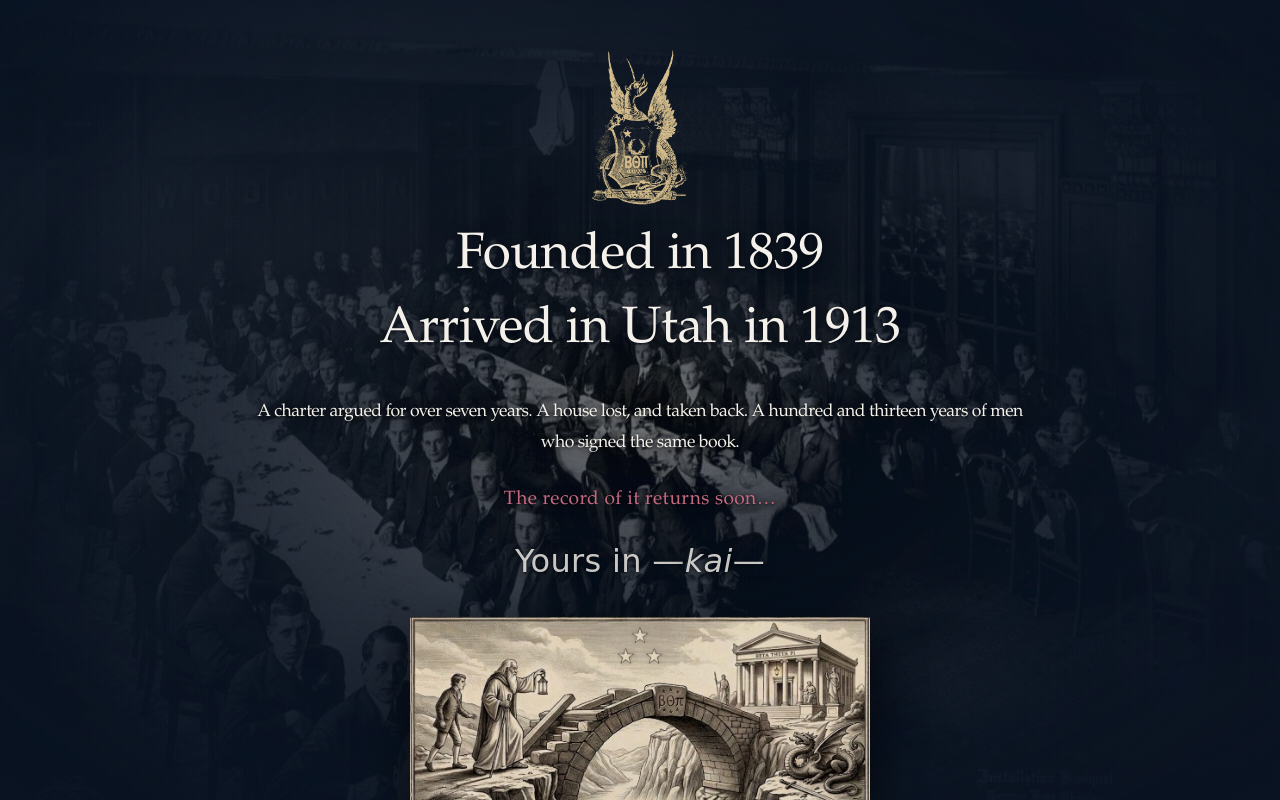
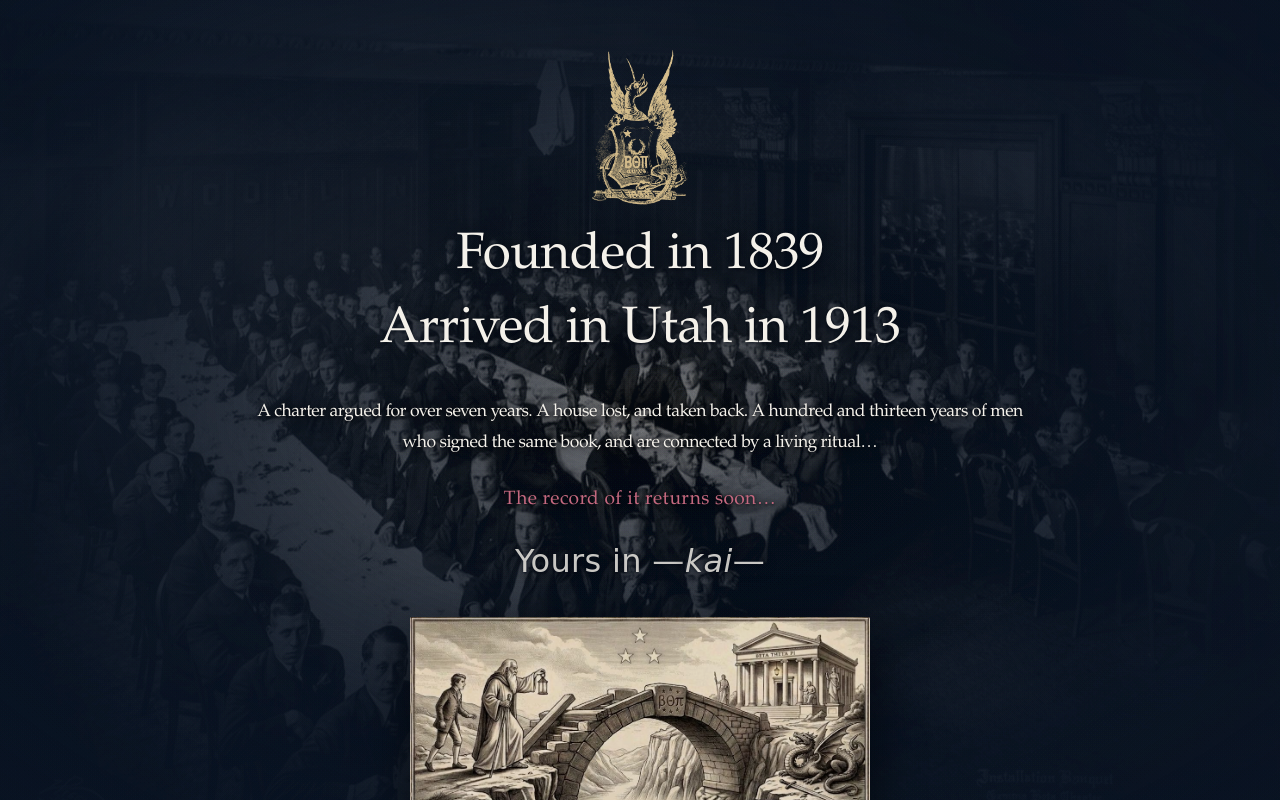
Before and after one commit to gammabeta2214/utah-beta.org, a plain HTML site: page index.html in a window 1280 px wide. Shown: the top 800 px of the page. Drawn offline with Linux system fonts and the light colour scheme.

Commit message:
Update the teaser page

```diff
--- a/index.html
+++ b/index.html
@@ -342,7 +342,7 @@
             <strong>Arrived in Utah in 1913</strong>
 
             <p style="font-size: clamp(0.95rem, 2.5vw, 1.1rem); margin-top: 2rem; line-height: 1.8;">
-                A charter argued for over seven years. A house lost, and taken back. A hundred and thirteen years of men who signed the same book.
+                A charter argued for over seven years. A house lost, and taken back. A hundred and thirteen years of men who signed the same book, and are connected by a living ritual…
             </p>
 
             <p style="margin-top: 1.75rem; color: #c4697f; font-size: clamp(1rem, 2.6vw, 1.2rem); letter-spacing: 0.02em;">The record of it returns soon…</p>
```
